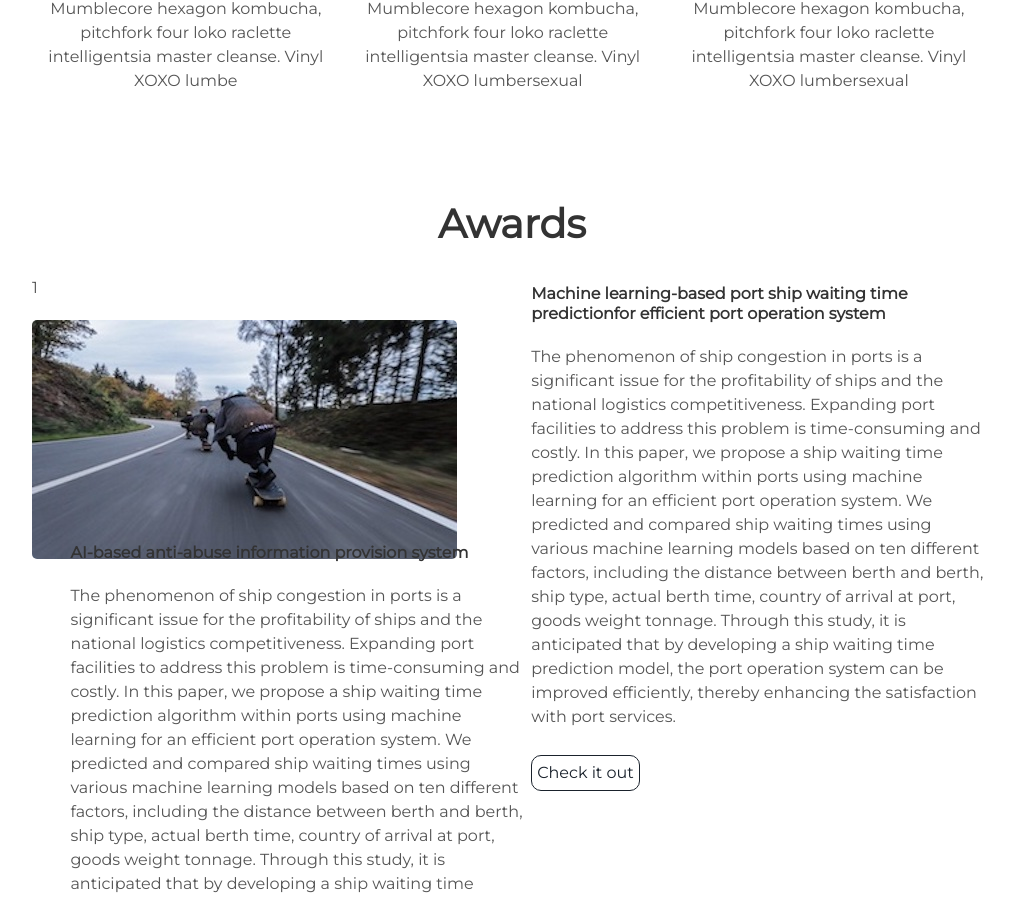
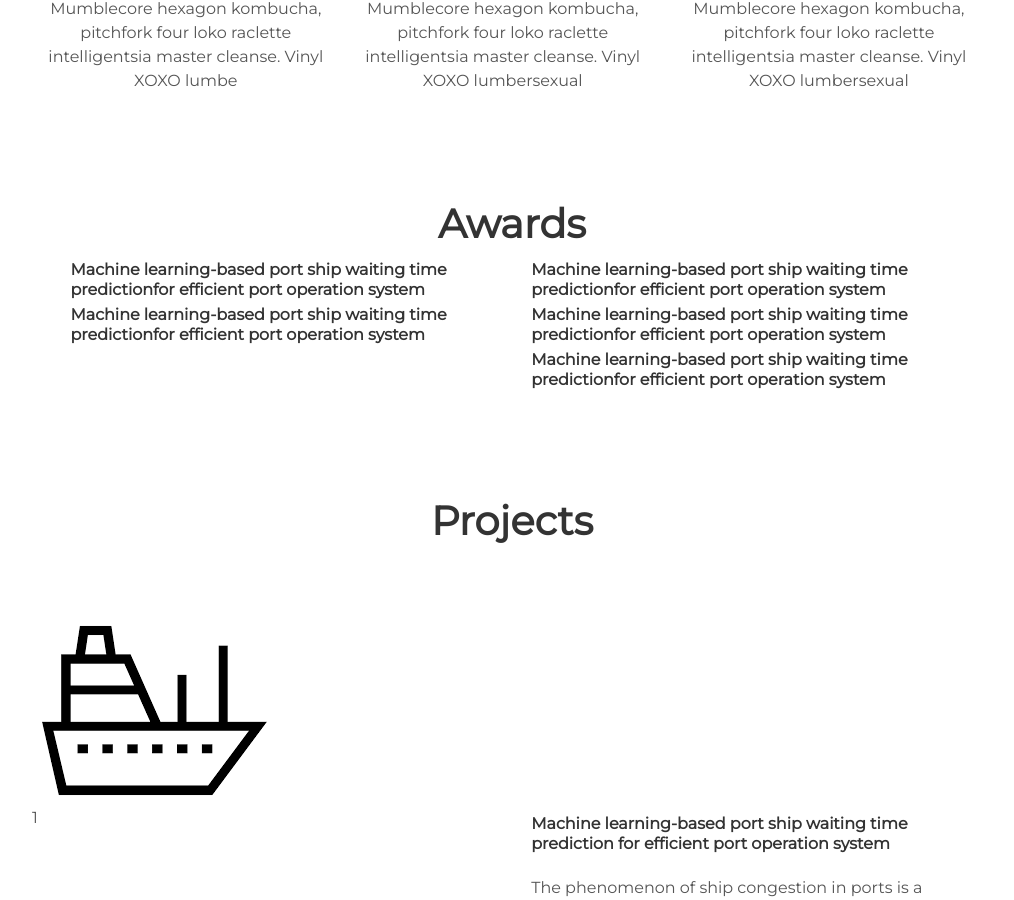
Before and after one commit to alsghk05/alsghk05.github.io, a Jekyll site: the page built from index.html, in a window 1280 px wide and 900 px high, scrolled down 1417 px. Shown: the whole window, without its empty margins (128-1142 px from the left). Built offline with Jekyll 4.4.1, drawn with Linux system fonts in a browser that asks for light colours; some of the changed text lies outside the part shown.

Commit message:
Update about.html

```diff
--- a/_includes/about.html
+++ b/_includes/about.html
@@ -32,22 +32,27 @@
   <h1> Awards </h1>
 </div>
 <div class="user-projects">
-  <div class="number-icon">
-    <span>1</span>
-  </div>
   <div class="contents-right">
     <h4> Machine learning-based port ship waiting time predictionfor efficient port operation system </h4>
-    <p>The phenomenon of ship congestion in ports is a significant issue for the profitability of ships and the national logistics competitiveness. Expanding port facilities to address this problem is time-consuming and costly. In this paper, we propose a ship waiting time prediction algorithm within ports using machine learning for an efficient port operation system. We predicted and compared ship waiting times using various machine learning models based on ten different factors, including the distance between berth and berth, ship type, actual berth time, country of arrival at port, goods weight tonnage. Through this study, it is anticipated that by developing a ship waiting time prediction model, the port operation system can be improved efficiently, thereby enhancing the satisfaction with port services.</p>
-    <a class="project-link" href="{{ site.baseurl }}/project-details.html">Check it out</a>
   </div>
 </div>
 <div class="user-projects">
-  <div class="images-left">
-    <img alt="mountains" src="{{ "/assets/img/skate.jpg" | prepend: site.baseurl }}" />
-  </div>
   <div class="contents-right">
-    <h4> AI-based anti-abuse information provision system </h4>
-    <p>The phenomenon of ship congestion in ports is a significant issue for the profitability of ships and the national logistics competitiveness. Expanding port facilities to address this problem is time-consuming and costly. In this paper, we propose a ship waiting time prediction algorithm within ports using machine learning for an efficient port operation system. We predicted and compared ship waiting times using various machine learning models based on ten different factors, including the distance between berth and berth, ship type, actual berth time, country of arrival at port, goods weight tonnage. Through this study, it is anticipated that by developing a ship waiting time prediction model, the port operation system can be improved efficiently, thereby enhancing the satisfaction with port services.</p>
-    <a class="project-link" href="{{ site.baseurl }}/project-details.html">Check it out</a>
+    <h4> Machine learning-based port ship waiting time predictionfor efficient port operation system </h4>
   </div>
 </div>
+<div class="user-projects">
+  <div class="contents-right">
+    <h4> Machine learning-based port ship waiting time predictionfor efficient port operation system </h4>
+  </div>
+</div>
+<div class="user-projects">
+  <div class="contents-right">
+    <h4> Machine learning-based port ship waiting time predictionfor efficient port operation system </h4>
+  </div>
+</div>
+<div class="user-projects">
+  <div class="contents-right">
+    <h4> Machine learning-based port ship waiting time predictionfor efficient port operation system </h4>
+  </div>
+</div>
```
